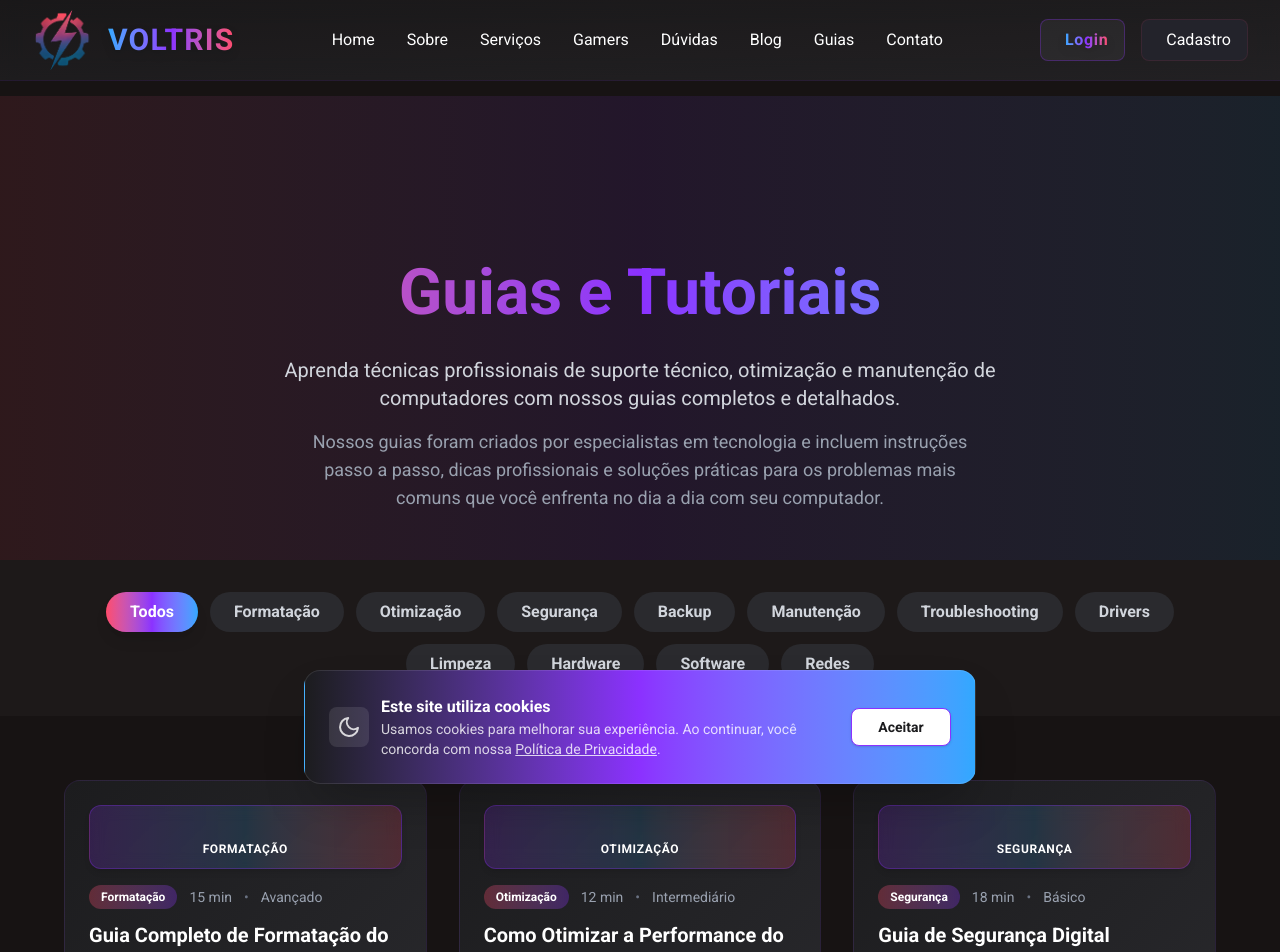
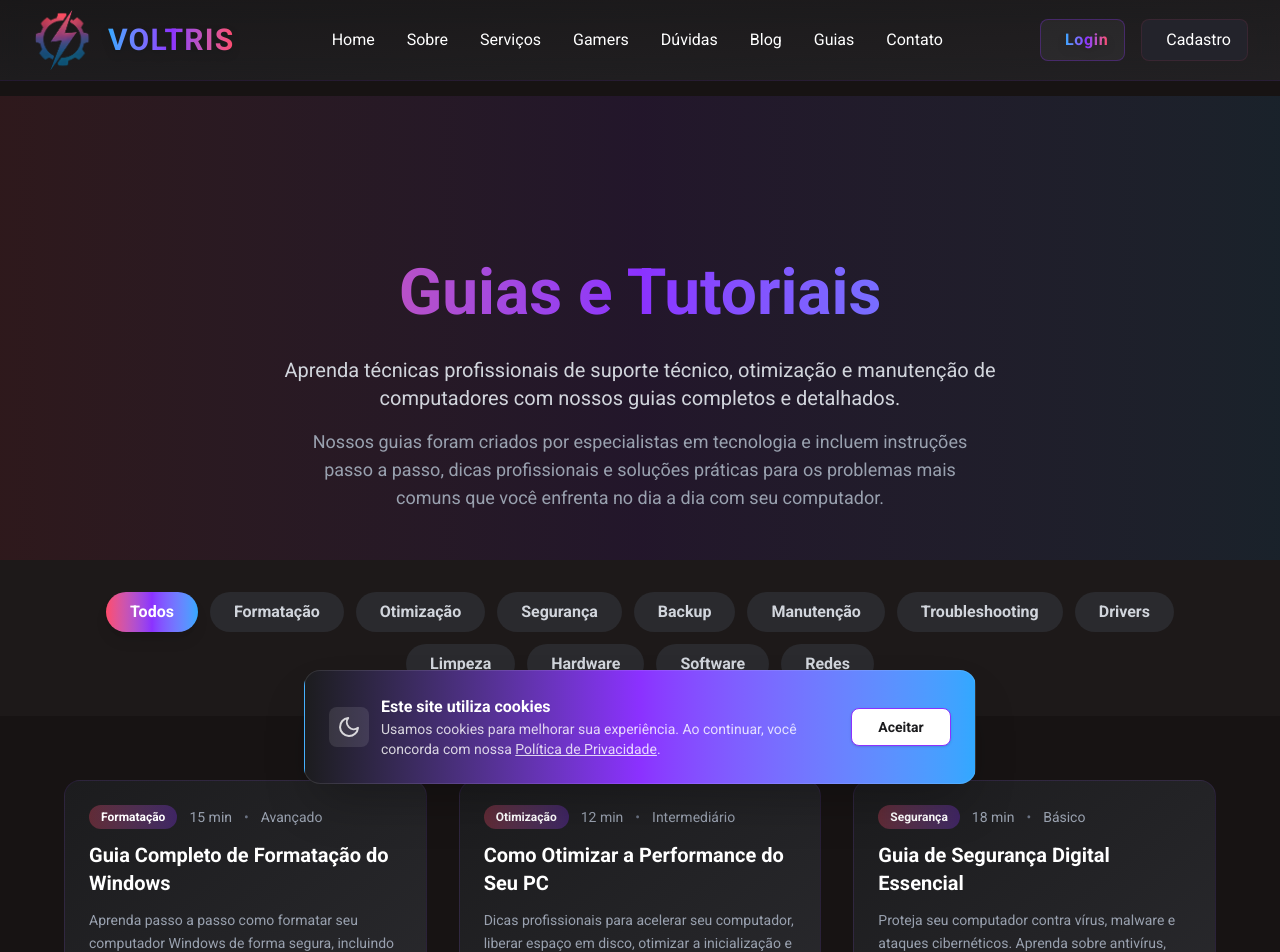
Before and after one commit to DougFHansen/voltris-seo-optimized, a Next.js app: page /guias in a window 1280 px wide. Shown: the top 952 px of the page. Built offline with nearby package versions, Linux system fonts and the light colour scheme; no server answers.

Commit message:
Remoção completa da caixa colorida e título: Mantendo apenas as caixas principais das guias sem elementos adicionais

```diff
--- a/app/guias/page.tsx
+++ b/app/guias/page.tsx
@@ -370,19 +370,7 @@ export default function GuiasPage() {
                 >
                   <Link href={guide.href}>
                     <div className="group bg-gradient-to-br from-[#1c1c1e] to-[#2a2a2e] p-6 rounded-2xl border border-[#8B31FF]/10 hover:border-[#FF4B6B]/30 transition-all duration-500 hover:shadow-[0_0_30px_rgba(139,49,255,0.1)] h-full flex flex-col cursor-pointer">
-                      {/* Vertically Centered Professional Category Header */}
-                      <div className="mb-4">
-                        <div className="relative bg-gradient-to-r from-[#8B31FF]/20 via-[#31A8FF]/15 to-[#FF4B6B]/20 backdrop-blur-sm border border-[#8B31FF]/30 rounded-xl py-2 px-4 shadow-md hover:shadow-[#8B31FF]/25 hover:border-[#31A8FF]/40 transition-all duration-300 group-hover:scale-105 h-16 flex items-center justify-center">
-                          <div className="text-center">
-                            <div className="text-transparent bg-clip-text bg-gradient-to-r from-[#FF4B6B] via-[#8B31FF] to-[#31A8FF] w-5 h-5 mx-auto">
-                              {guide.icon}
-                            </div>
-                            <div className="text-xs font-bold text-white uppercase tracking-wider mt-1">
-                              {guide.category}
-                            </div>
-                          </div>
-                        </div>
-                      </div>
+
 
                       {/* Category and Meta */}
                       <div className="flex items-center gap-3 mb-3">
```
